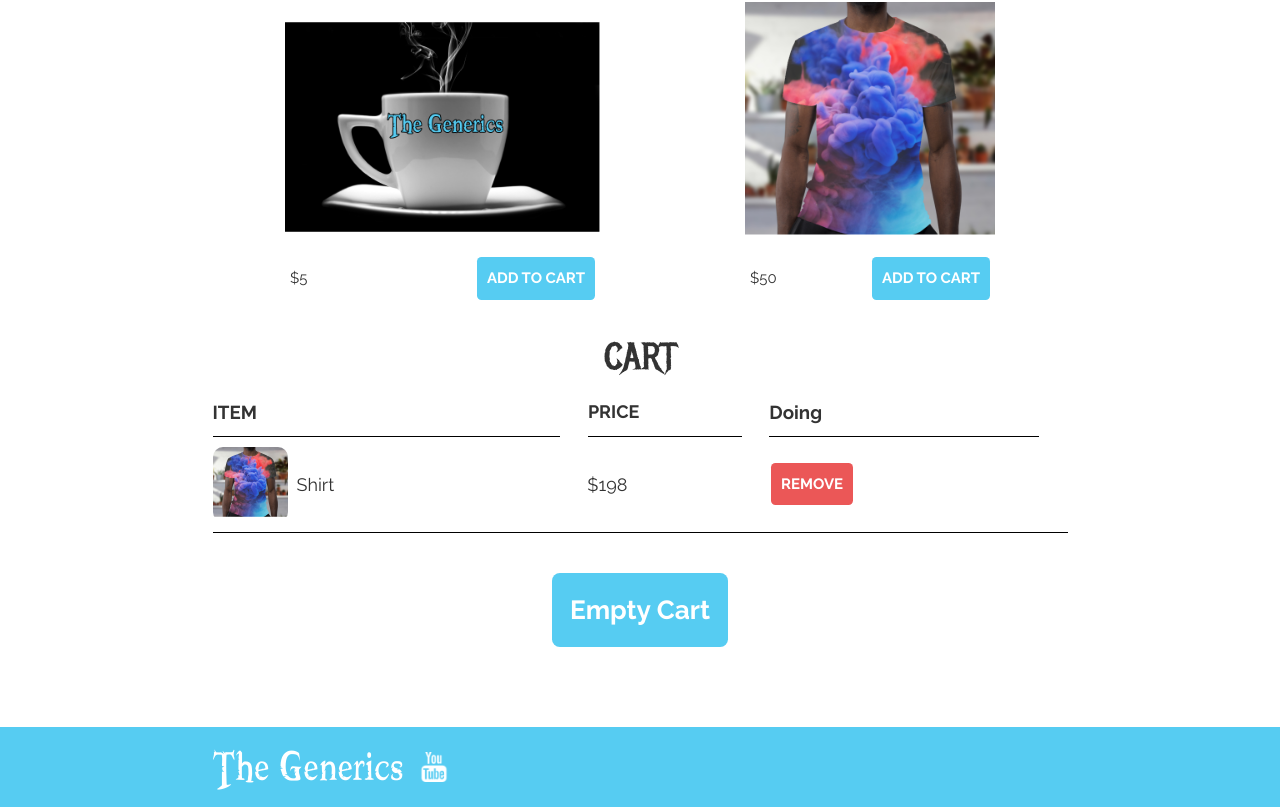
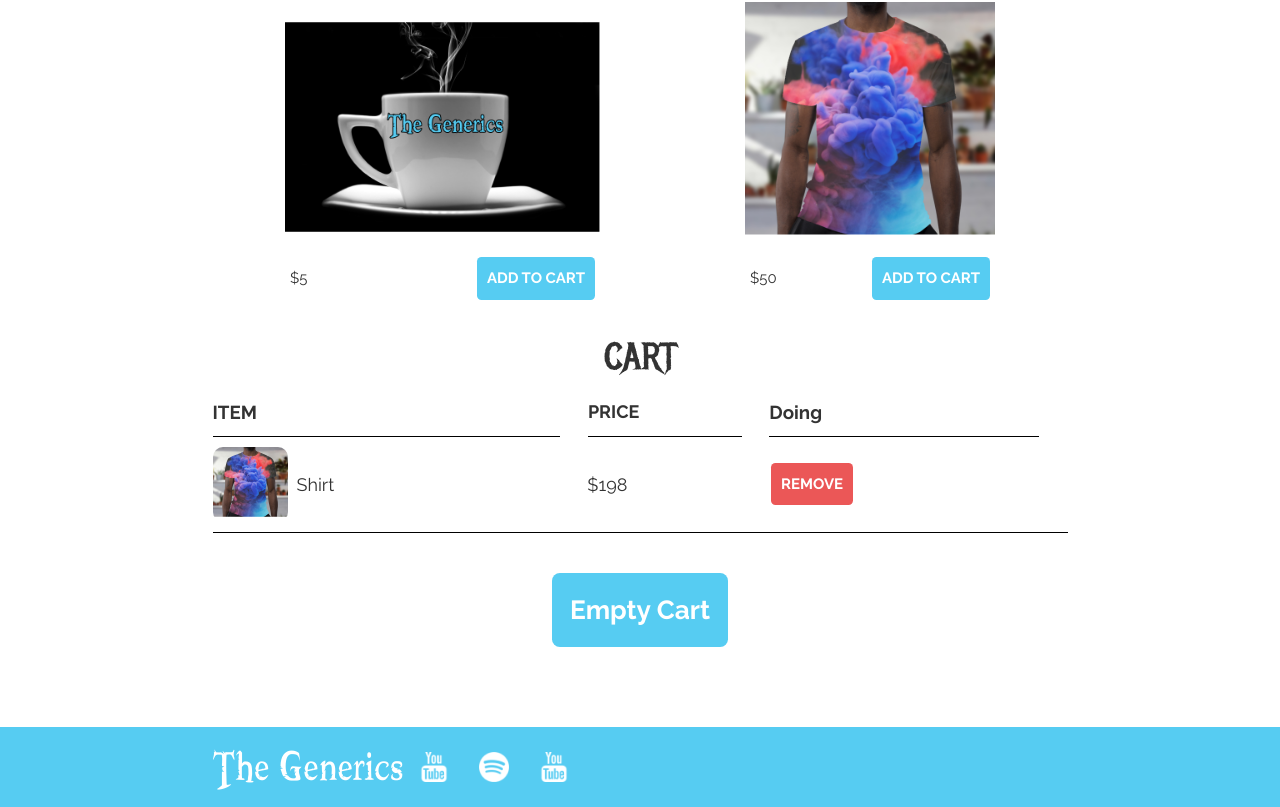
Before and after one commit to BehnamBorhani/react-exercises, a React (Create React App) app: page / in a window 1280 px wide. Shown: the part 1157-1964 px from the top of the page. Built offline with nearby package versions, Linux system fonts and the light colour scheme.

Commit message:
show all social medias

```diff
--- a/src/components/Shop/Shop.js
+++ b/src/components/Shop/Shop.js
@@ -61,7 +61,7 @@ export default class Shop extends Component {
             <section className="container content-section">
                <div className="shop-items">
                   {products.map((product) => (
-                     <Product {...product} key={product.id}/>
+                     <Product {...product} key={product.id} />
                   ))}
                </div>
             </section>
@@ -89,7 +89,9 @@ export default class Shop extends Component {
                <div className="container main-footer-container">
                   <h3 className="band-name">The Generics</h3>
                   <ul className="nav footer-nav">
-                     <Social />
+                     {socials.map((social) => (
+                        <Social {...social} key={social.id} />
+                     ))}
                   </ul>
                </div>
             </footer>
--- a/src/components/Shop/Social.js
+++ b/src/components/Shop/Social.js
@@ -2,11 +2,11 @@ import React, { Component } from "react";
 
 export default class Social extends Component {
    render() {
-      console.log(this.props, "props");
+      const { href, img } = this.props;
       return (
          <li>
-            <a href="sabzlearn.ir" target="_blank">
-               <img src="Images/YouTube Logo.png" />
+            <a href={href} target="_blank">
+               <img src={img} />
             </a>
          </li>
       );
```
